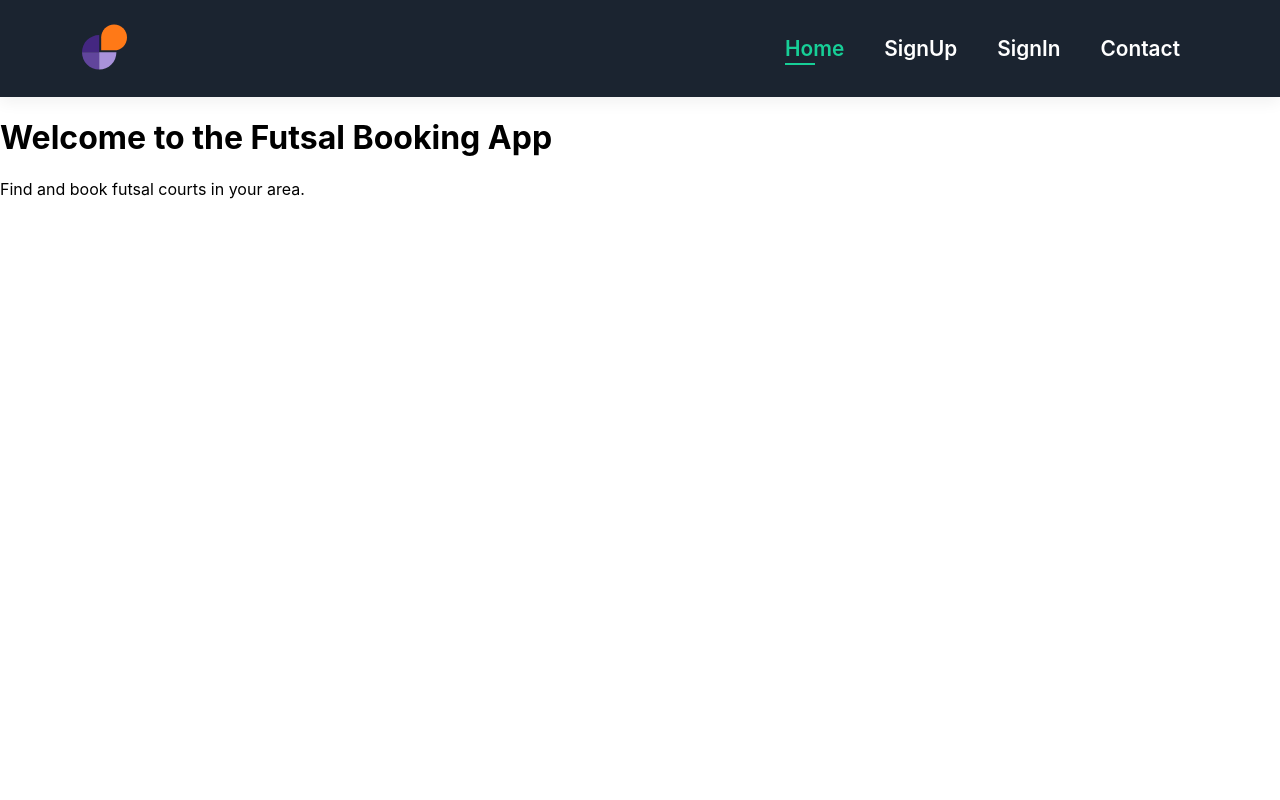
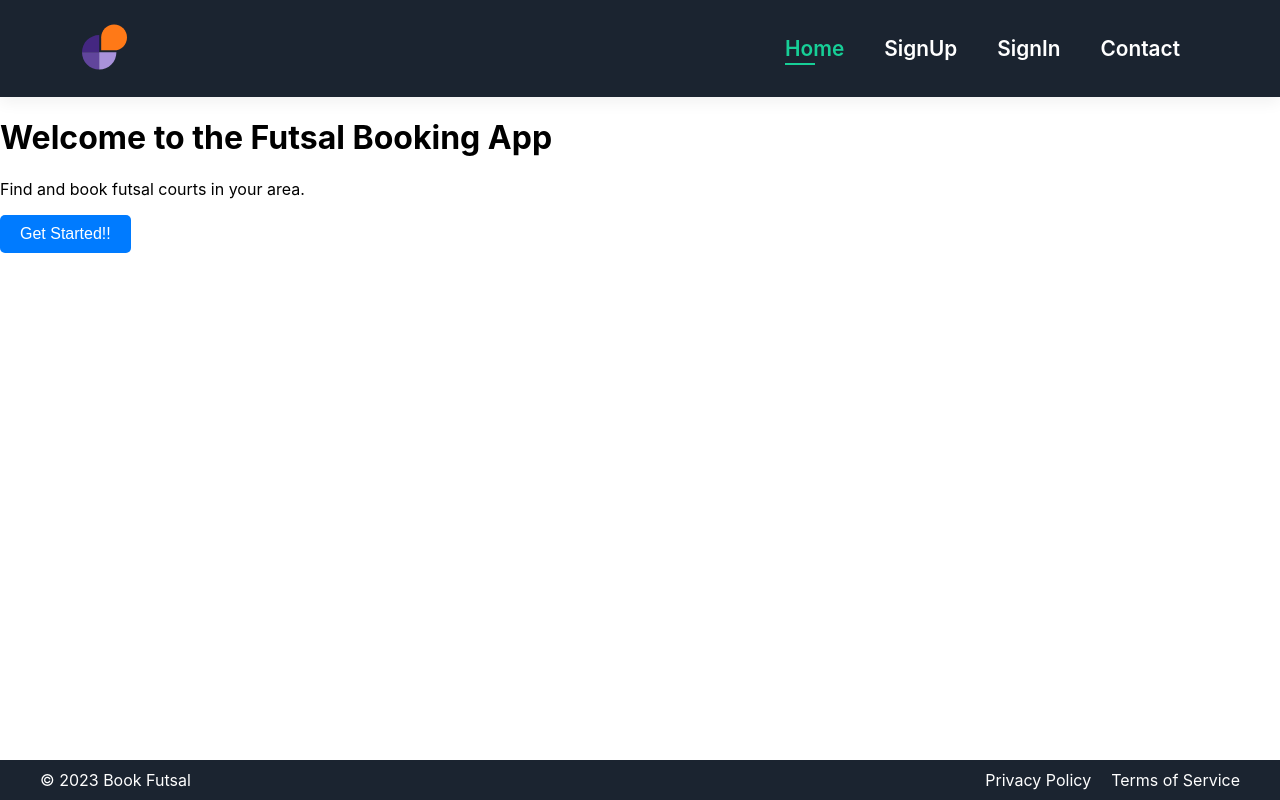
Before and after one commit to Aashish1-1-1/Book-Futsal, a React (Create React App) app in the folder client/: page / in a window 1280 px wide. Built offline with nearby package versions, Linux system fonts and the light colour scheme.

Commit message:
Added SignUp and implemented logic of page change

```diff
--- a/client/src/App.js
+++ b/client/src/App.js
@@ -1,12 +1,21 @@
-import React from 'react';
-import MainPage from './component/MainPage';
-import Navbar from './component/NavBar/NavBar'
+import React, {useState} from 'react';
+import Navbar from './component/NavBar/NavBar';
+import Footer from './component/NavBar/Footer';
+import MainPage from './component/MainPage/MainPage';
+import SignUp from './component/SignUp/SignUp';
+import  PageValue  from './component/Contex';
 
 function App() {
+  const [pageState, setpageState] = useState("main");
   return (
     <div className="App">
+     <PageValue.Provider value={{ pageState, setpageState}}>
       <Navbar />
-      <MainPage />
+      {pageState === "main" && <MainPage />}
+      {pageState === "SignUp" && <SignUp />}
+      {pageState === "SignIn" && <MainPage />}
+      <Footer />
+    </PageValue.Provider>
     </div>
   );
 }
--- /dev/null
+++ b/client/src/component/Contex.js
@@ -0,0 +1,6 @@
+import {createContext} from 'react';
+
+
+const PageValue = createContext(null);
+
+export default PageValue;
--- /dev/null
+++ b/client/src/component/MainPage/MainPage.css
@@ -0,0 +1,17 @@
+
+.butt{
+      display: inline-block;
+      padding: 10px 20px;
+      background-color: #007bff;
+      color: #fff;
+      border: none;
+      border-radius: 5px;
+      text-align: center;
+      text-decoration: none;
+      font-size: 16px;
+      cursor: pointer;
+}
+
+.butt:hover{
+  background-color:#0056b3;
+}
--- a/client/src/component/MainPage.js
+++ b/client/src/component/MainPage/MainPage.js
@@ -1,12 +1,15 @@
 import React from 'react';
+import './MainPage.css'
 
 const MainPage = () => {
   return (
-    <div>
+    <>
+    <div className='container'>
       <h1>Welcome to the Futsal Booking App</h1>
       <p>Find and book futsal courts in your area.</p>
-      {/* Add more content and components here */}
+      <button className='butt'>Get Started!!</button>
     </div>
+    </>
   );
 }
 
--- /dev/null
+++ b/client/src/component/NavBar/Footer.css
@@ -0,0 +1,53 @@
+.footer {
+  background-color: #1b2430;
+  color: #fff;
+  padding: 10px 0;
+  position: fixed;
+  bottom: 0;
+  left: 0;
+  right: 0;
+}
+
+.footer-content {
+  display: flex;
+  justify-content: space-between;
+  max-width: 1200px;
+  margin: 0 auto;
+  padding: 0 20px;
+}
+
+.footer-left {
+  flex: 1;
+}
+
+.footer-right {
+  flex: 1;
+  display: flex;
+  justify-content: flex-end;
+}
+
+.footer p {
+  margin: 0;
+}
+
+.footer a {
+  color: #fff;
+  text-decoration: none;
+  margin-left: 20px;
+}
+
+/* Media query for responsiveness */
+@media (max-width: 768px) {
+  .footer-content {
+    flex-direction: column;
+    align-items: center;
+  }
+
+  .footer-left {
+    margin-bottom: 10px;
+  }
+
+  .footer-right {
+    justify-content: center;
+  }
+}
--- /dev/null
+++ b/client/src/component/NavBar/Footer.js
@@ -0,0 +1,22 @@
+import React from 'react';
+import './Footer.css';
+
+const Footer = () => {
+  const currentYear = new Date().getFullYear();
+
+  return (
+    <div className="footer">
+      <div className="footer-content">
+        <div className="footer-left">
+          <p>&copy; {currentYear} Book Futsal</p>
+        </div>
+        <div className="footer-right">
+          <a href="index.html">Privacy Policy</a>
+          <a href="index.html">Terms of Service</a>
+        </div>
+      </div>
+    </div>
+  );
+};
+
+export default Footer;
--- a/client/src/component/NavBar/NavBar.css
+++ b/client/src/component/NavBar/NavBar.css
@@ -23,6 +23,7 @@ nav {
   font-size: 1.3rem;
   font-weight: 600;
   color: #fff;
+  cursor: pointer;
   transition: 0.3s ease-in-out;
 }
 #navbar li a:hover,
--- a/client/src/component/NavBar/NavBar.js
+++ b/client/src/component/NavBar/NavBar.js
@@ -1,13 +1,15 @@
-import React, { useState } from 'react';
+import React, { useState,useContext} from 'react';
 import './NavBar.css';
 
+import PageValue from '../Contex';
+
 const Navbar = () => {
+  const {pageState, setpageState}= useContext(PageValue);
+
   const [isMobileMenuOpen, setIsMobileMenuOpen] = useState(false);
-
   const toggleMobileMenu = () => {
     setIsMobileMenuOpen(!isMobileMenuOpen);
   };
-
   return (
     <>
       <nav className='navbar'>
@@ -19,16 +21,16 @@ const Navbar = () => {
         <div>
           <ul id='navbar' className={isMobileMenuOpen ? "#navbar active" : "navbar"}>
             <li>
-              <a className='active' href='index.html'>Home</a>
+              <a className='active' onClick={()=>{setpageState('main')}}>Home</a>
             </li>
             <li>
-              <a href='index.html'>SignUp</a>
+              <a onClick={()=>{setpageState('SignUp')}} >SignUp</a>
             </li>
             <li>
-              <a href='index.html'>SignIn</a>
+              <a onClick={()=>{setpageState('SignIn')}}>SignIn</a>
             </li>
             <li>
-              <a href='index.html'>Contact</a>
+              <a onClick={()=>{setpageState('Contact')}}>Contact</a>
             </li>
           </ul>
         </div>
--- /dev/null
+++ b/client/src/component/SignUp/SignUp.css
@@ -0,0 +1,53 @@
+.main {
+  display: flex;
+  align-items: center;
+  justify-content: center;
+  height: 100vh;
+  margin: 0;
+}
+form {
+  max-width: 300px;
+  margin: 0 auto;
+  padding: 20px;
+  border: 1px solid #ccc;
+  border-radius: 5px;
+  box-shadow: 0 0 10px rgba(0, 0, 0, 0.1);
+}
+
+label {
+  display: block;
+  margin-bottom: 10px;body {
+  display: flex;
+  align-items: center;
+  justify-content: center;
+  height: 100vh;
+  margin: 0;
+}
+}
+
+input {
+  width: 100%;
+  padding: 8px;
+  margin-bottom: 10px;
+  box-sizing: border-box;
+}
+
+button {
+  background-color: #4caf50;
+  color: white;
+  padding: 10px 15px;
+  border: none;
+  border-radius: 5px;
+  cursor: pointer;
+}
+
+button:hover {
+  background-color: #45a049;
+}
+
+/* Media Query for Mobile */
+@media (max-width: 600px) {
+  form {
+    max-width: 100%;
+  }
+}
--- /dev/null
+++ b/client/src/component/SignUp/SignUp.js
@@ -0,0 +1,43 @@
+import React, {useState} from 'react';
+import './SignUp.css';
+
+const SignUp=()=>{
+   const [formData, setFormData] = useState({
+    name: '',
+    email: '',
+    password: '',
+  });
+
+  const handleChange = (e) => {
+    setFormData({ ...formData, [e.target.name]: e.target.value });
+  };
+return(
+  <main className='main'>
+  <form>
+      <label>
+        Name:
+        <input type="text" name="name" value={formData.name} onChange={handleChange} />
+      </label>
+      <label>
+          Contact:
+          <input type="tel" name="contact" value={formData.contact} onChange={handleChange} />
+      </label>
+      <label>
+        Email:
+        <input type="email" name="email" value={formData.email} onChange={handleChange} />
+      </label>
+      <label>
+        Password:
+        <input type="password" name="password" value={formData.password} onChange={handleChange} />
+      </label>
+      <label>
+        Citizenship Image:
+        <input type="file" name="citizenshipImage" onChange={handleChange} accept="image/*" />
+      </label>
+      <button type="submit">Sign Up</button>
+    </form>
+    </main>
+  );
+};
+
+export default SignUp;
```
Also changed, not shown: client/src/backg.png (deleted), client/src/component/MainPage.css (deleted).
